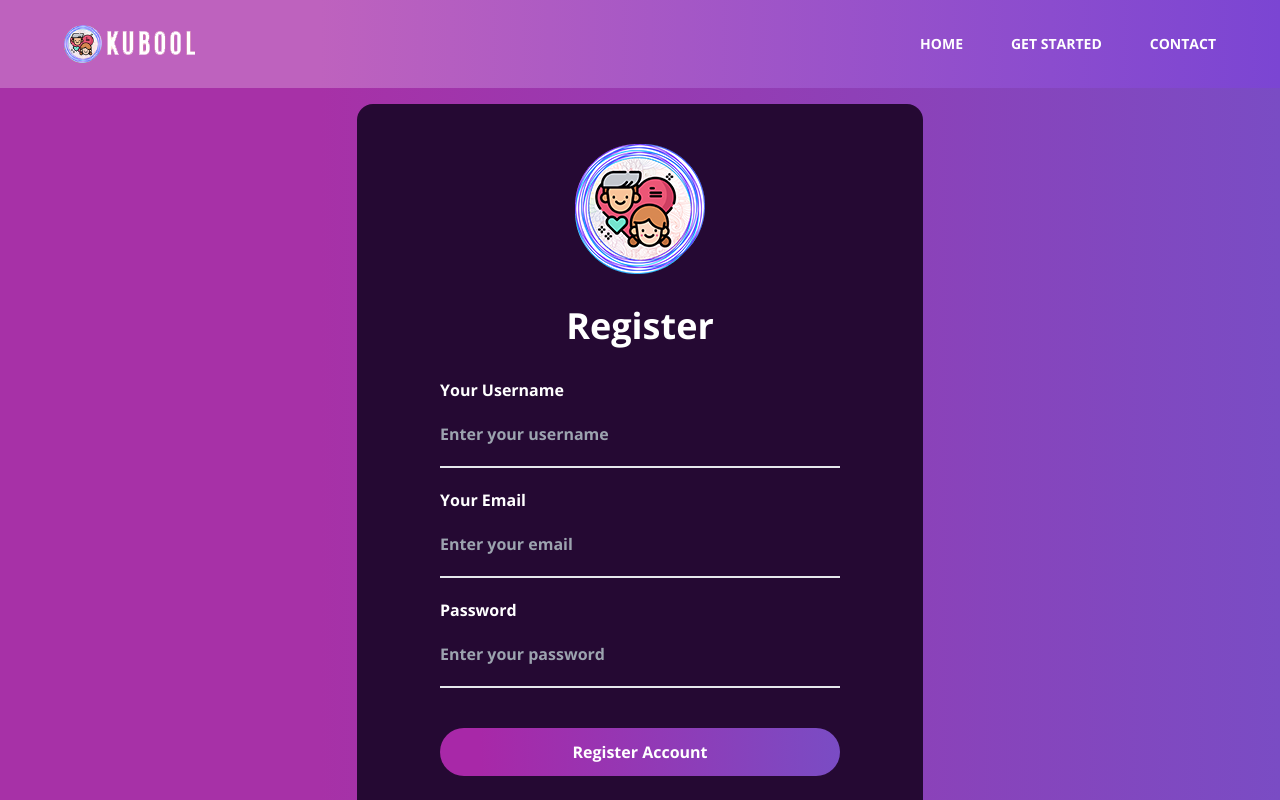
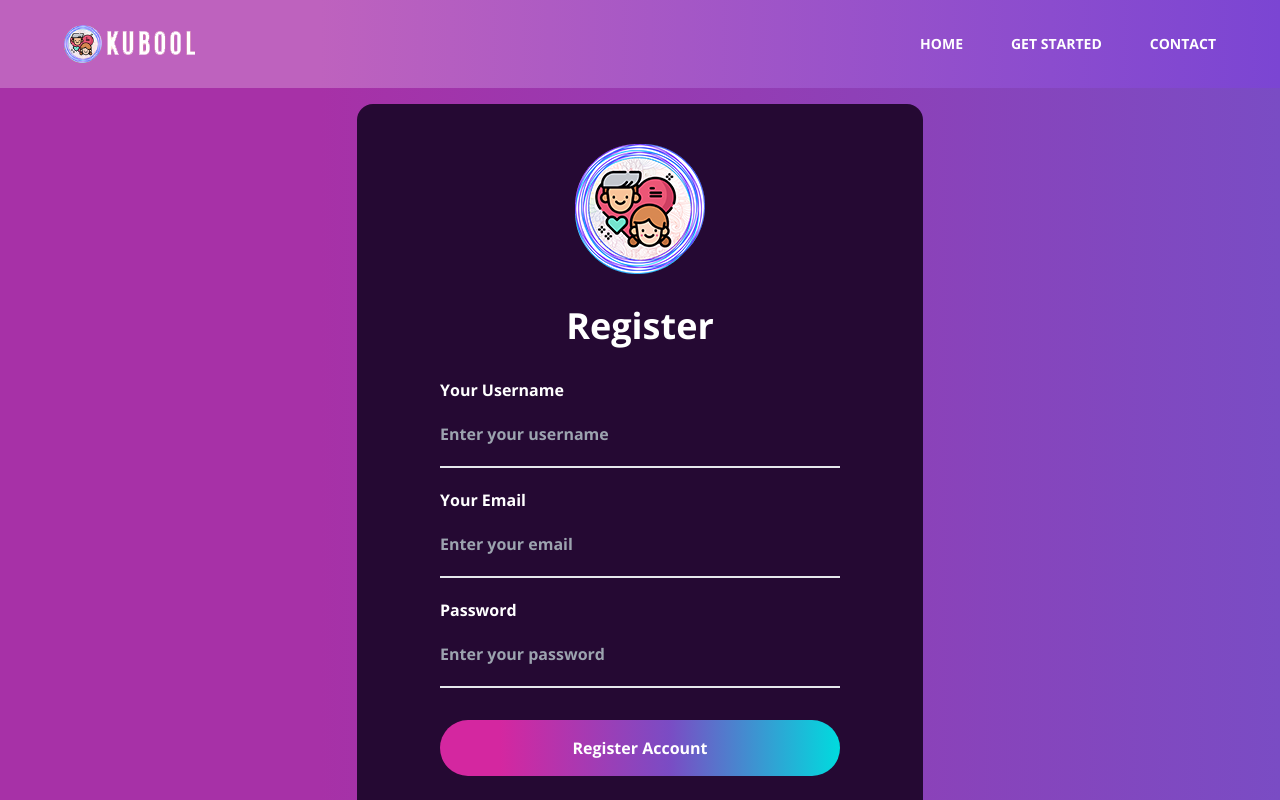
Before and after one commit to Yusuff4u2c/anonymous-messaging-app, a React (Vite) app: page /register in a window 1280 px wide. Shown: the top 800 px of the page. Built offline with nearby package versions, Linux system fonts and the light colour scheme.

Commit message:
refactored the button component

```diff
--- a/src/components/button.jsx
+++ b/src/components/button.jsx
@@ -1,11 +1,12 @@
-const Button = ({ title, icon, className, ...others }) => {
+const Button = ({ children, className, onClick, ...others }) => {
   return (
     <button
+      onClick={onClick}
       {...others}
       type="button"
       className={`mt-3 w-[400px] ${className} rounded-full p-4 mx-auto bg-gradient-to-r hover:bg-gradient-to-l transition-transform duration-1000 from-[rgb(212,39,160)] from-15% via-[#7a4cc4]  to-[#00dbde] `}
     >
-      {title}
+      {children}
     </button>
   );
 };
--- a/src/pages/log-in.jsx
+++ b/src/pages/log-in.jsx
@@ -37,13 +37,11 @@ const Login = () => {
                 className="outline-none bg-transparent w-[400px] pb-5 my-5 border-b-2"
               />
             </div>
-            <Button
-              title={
-                <div className="flex justify-center gap-3 items-center">
-                  Log in <FaLongArrowAltRight />
-                </div>
-              }
-            />
+            <Button>
+              <div className="flex justify-center gap-3 items-center">
+                Log in <FaLongArrowAltRight />
+              </div>
+            </Button>
           </form>
           <a className="text-gray-500" href="#">
             Forgot Password
--- a/src/pages/registration.jsx
+++ b/src/pages/registration.jsx
@@ -3,6 +3,7 @@ import * as Yup from "yup";
 import logoIcon from "../assets/image/logo-icon.png";
 import { Link } from "react-router-dom";
 import Home from "./home";
+import Button from "../components/button";
 
 const Registration = () => {
   const [regData, setRegData] = useState({
@@ -84,12 +85,7 @@ const Registration = () => {
                 />
               </div>
 
-              <button
-                type="submit"
-                className="mt-5 w-[400px] rounded-full p-3 mx-auto bg-gradient-to-r from-[rgb(168,40,168)] from-10% to-[#7a4cc4]"
-              >
-                Register Account
-              </button>
+              <Button>Register Account</Button>
             </form>
             <a className="text-gray-500" href="#">
               Already Have an Account? Log in
```
